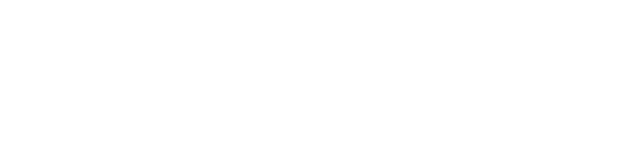
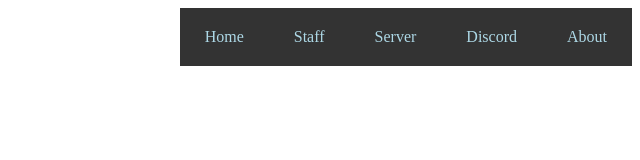
Before and after one commit to Frvnce/MyPortfolio, a plain HTML site: page index.html in a window 1280 px wide. Shown: the whole page, without its empty margins (640-1280 px from the left). Drawn offline with Linux system fonts and the light colour scheme.

Commit message:
Inizio sitoweb VelonRp
Creazione di varie pagine per startare il progetto

```diff
--- a/index.html
+++ b/index.html
@@ -4,8 +4,18 @@
     <meta charset="UTF-8">
     <meta name="viewport" content="width=device-width, initial-scale=1.0">
     <title>Sito</title>
+
+    <link rel="stylesheet" href="style.css">
 </head>
 <body>
-
+    <nav>
+        <ul class="navbar">
+            <li><a href="index.html">Home</a></li>
+            <li><a href="/pages/staff.html">Staff</a></li>
+            <li><a href="/pages/server.html">Server</a></li>
+            <li><a href="/pages/discord.html">Discord</a></li>
+            <li><a href="/pages/about.html">About</a></li>
+        </ul
+    > </nav>
 </body>
 </html>
--- a/style.css
+++ b/style.css
@@ -0,0 +1,26 @@
+ul {
+    list-style-type: none;
+    margin: 0;
+    padding: 0;
+    overflow: hidden;
+    background-color: #333333;
+    float:right;
+  }
+
+  li {
+    float: left;
+  }
+
+  li a {
+    display: block;
+    color: lightblue;
+    text-align: center;
+    padding: 10px;
+    margin: 10px 15px 10px 15px;
+    text-decoration: none;
+  }
+
+li > a:hover {
+    color: blue;
+    text-decoration: none;
+}
```
Also changed, not shown: pages/about.html (added, +11 -0 lines), pages/discord.html (added, +11 -0 lines), pages/server.html (added, +11 -0 lines), pages/staff.html (added, +11 -0 lines).
